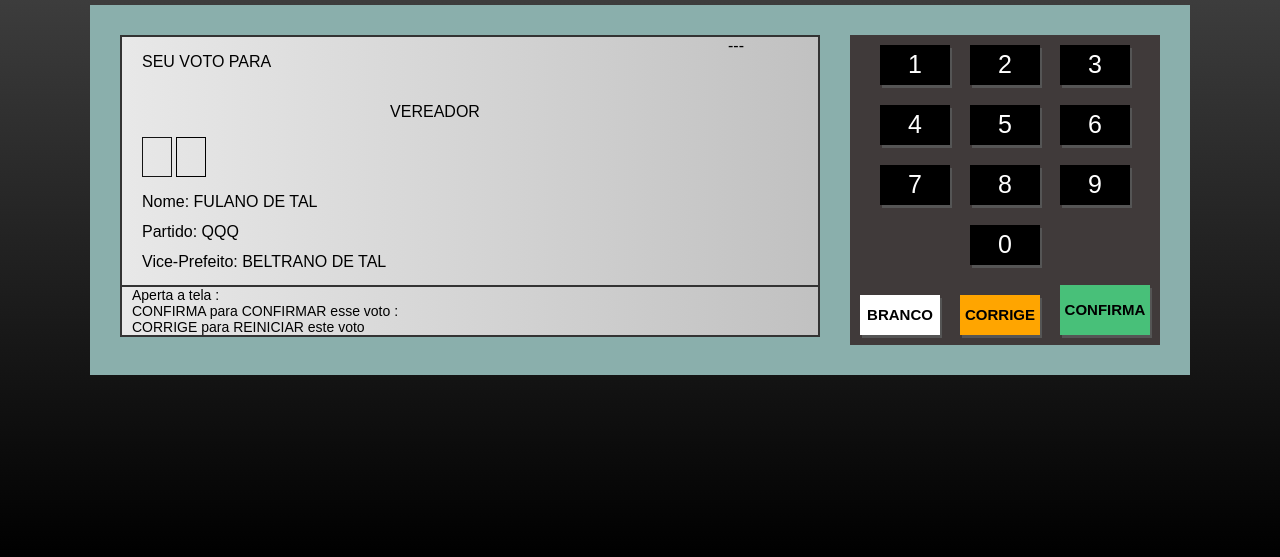
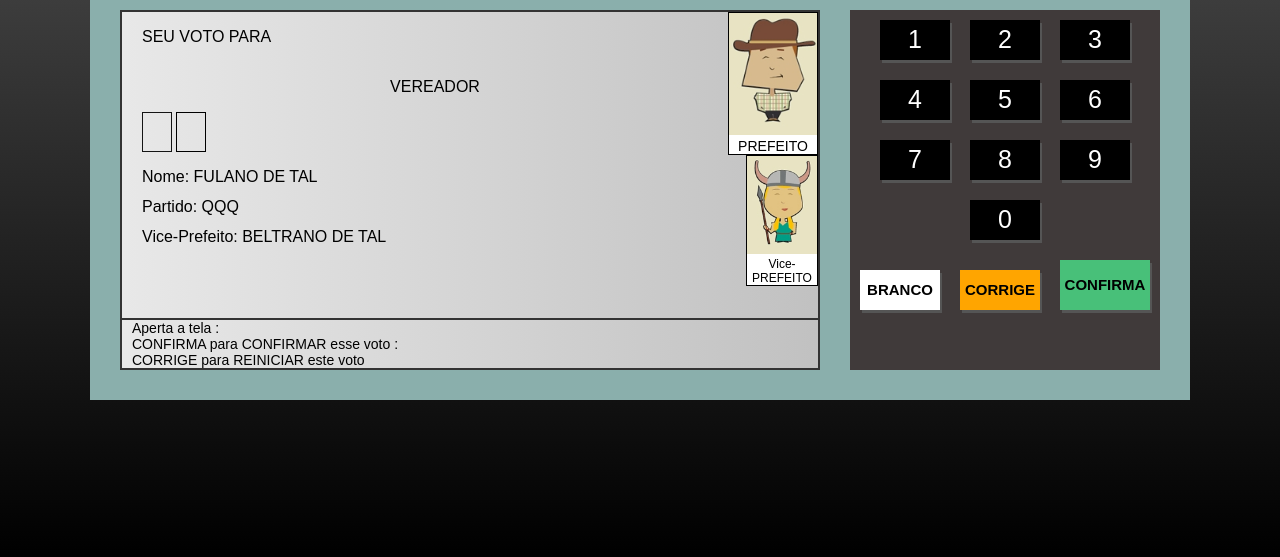
Before and after one commit to AndrePacolla/urnaEletronica, a plain HTML site: page index.html in a window 1280 px wide. Shown: the part 243-800 px from the top of the page. Drawn offline with Linux system fonts and the light colour scheme.

Commit message:
concluido a criaçao da interface

```diff
--- a/index.html
+++ b/index.html
@@ -34,7 +34,14 @@
 
             </div>
             <div class="d-1-right">
-                ---
+                <div class="d-1-img">
+                    <img src="assets/84.jpg" alt="">
+                    PREFEITO
+                </div>
+                <div class="d-1-img small">
+                    <img src="assets/84_2.jpg" alt="">
+                    Vice-PREFEITO
+                </div>
             </div>
         </div>
         <div class="d-2">
@@ -44,6 +51,7 @@
         </div>
 
     </div>
+
     <div class="teclado">
         <div class="teclado--linha">
             <div class="teclado--botao">1</div>
--- a/style.css
+++ b/style.css
@@ -30,7 +30,7 @@ body{
 .tela{
     display: flex;
     width: 700px;
-    height: 302px;
+    height: 360px;
     border: 2px solid #333;
     flex-direction: column;
     background: linear-gradient(to right,#e8e8e8,#c1c1c1);
@@ -113,13 +113,13 @@ body{
     align-items: center;
 }
 .numero{
-    display: inline-block;
+    width: 30px;
+    height: 40px;
+    font-size: 25px;
     text-align: center;
     line-height: 40px;
-    width: 30px;
-    height: 40px;
+    display: inline-block;
     border: solid 1px #000;
-    font-size: 25px;
 }
 .pisca{
     animation-name: pisca;
@@ -134,13 +134,29 @@ body{
     line-height: 30px;
 }
 .d-1-right{
+    display: flex;
+    flex-direction: column;
+    align-items:end;
     width: 90px;
 }
+.d-1-img{
+    font-size: 14px;
+    text-align: center;
+    border: 1px solid #000;
+    background-color: white;
+}
+.d-1-img img{
+    width: 100%;
+}
+.d-1-img.small{
+    width: 80%;
+    font-size: 12px;
+}
 .d-2{
- padding-left: 10px;
- height: 50px;
- font-size: 14px;
- border-top: 2px solid #333;
+    height: 50px;
+    padding-left: 10px;
+    font-size: 14px;
+    border-top: 2px solid #333;
 }
 
 @keyframes pisca {
```
